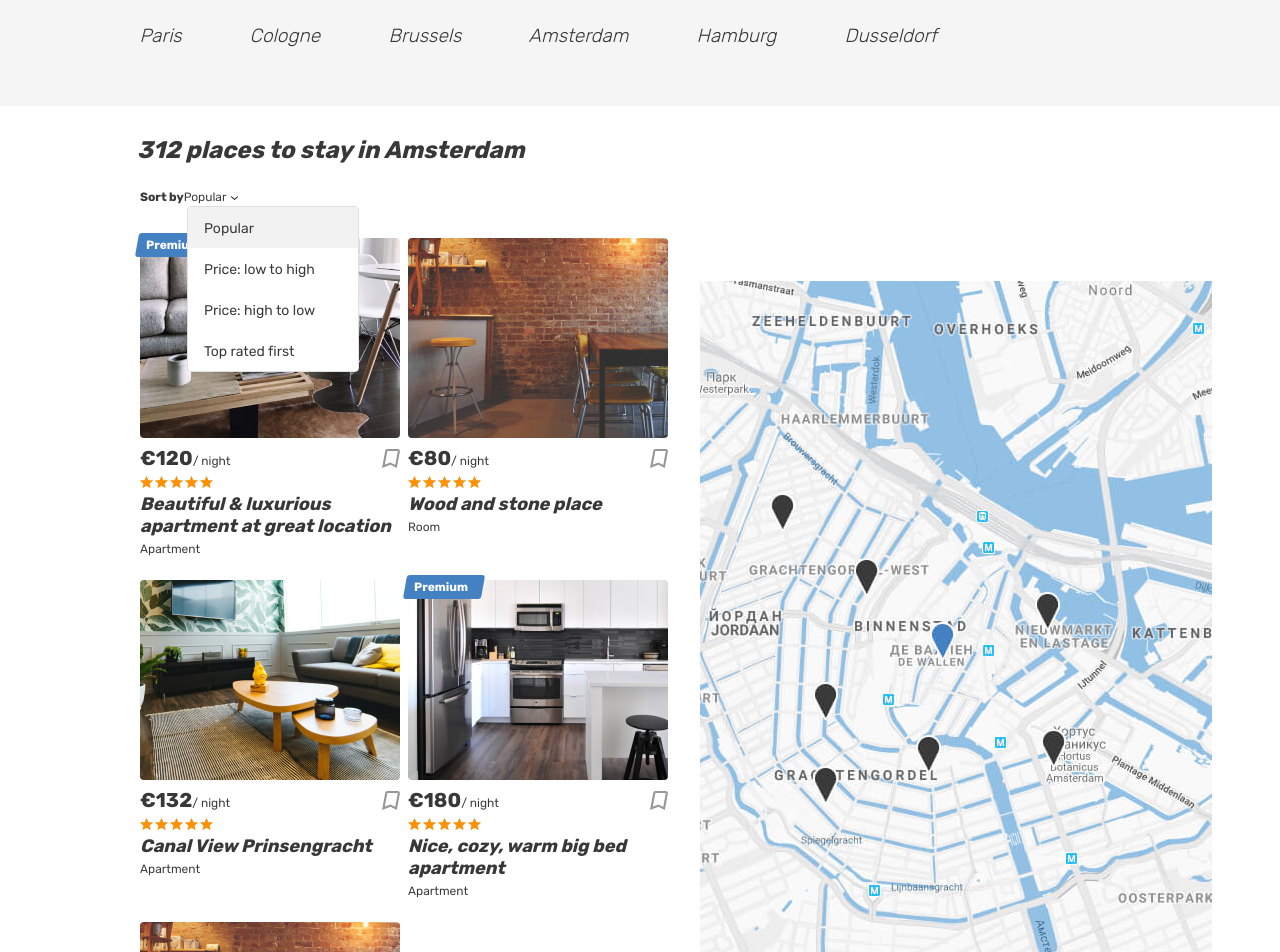
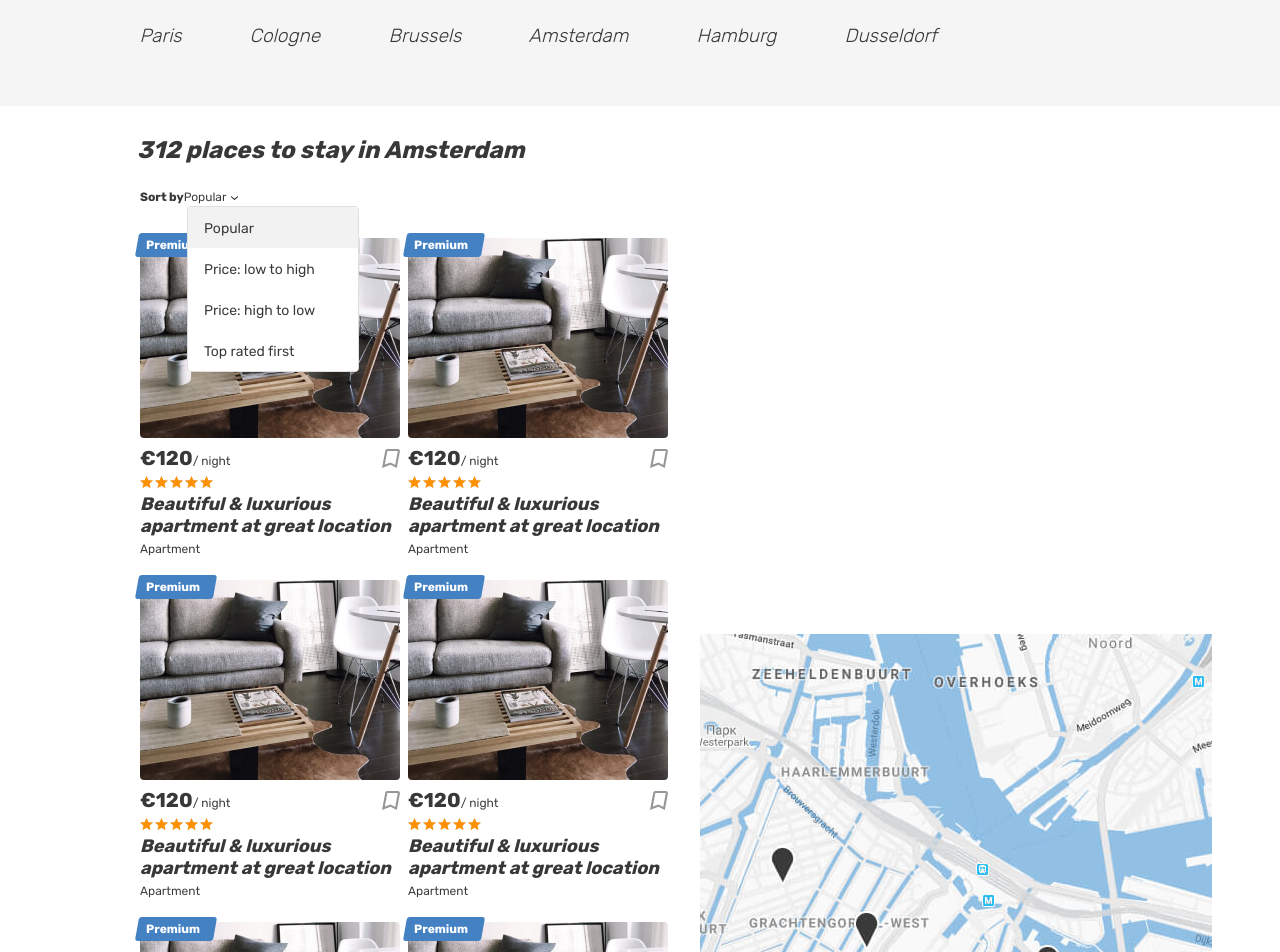
Before and after one commit to htmlacademy-univer-javascript-3/2509175-six-cities-4, a React (Vite) app: page / in a window 1280 px wide. Shown: the top 952 px of the page. Built offline with nearby package versions, Linux system fonts and the light colour scheme.

Commit message:
fix: #2 review

```diff
--- a/src/components/app/app.tsx
+++ b/src/components/app/app.tsx
@@ -1,11 +1,19 @@
 import MainScreen from '../../pages/main/main';
-import { ListCardsProps } from '../../pages/main/main';
+import { ListOffersProps } from '../../pages/main/main';
 
 
-function App({ cards }: ListCardsProps): JSX.Element {
+function App(props: { count: number }): JSX.Element {
   return (
-    <MainScreen cards={cards} />
+    <MainScreen {...props} />
   );
 }
 
+/*
+function App({ offers }: ListOffersProps): JSX.Element {
+  return (
+    <MainScreen offers={offers} />
+  );
+}
+*/
+
 export default App;
--- a/src/components/card/card.tsx
+++ /dev/null
@@ -1,55 +0,0 @@
-export type CardProps = {
-    Status: string | null;
-    Price: number;
-    Rating: number;
-    Description: string;
-    Type: string;
-    Image: string;
-    IsBookmarked: boolean;
-}
-
-function Premium({ Status }: CardProps): JSX.Element {
-  if (Status) {
-    return (<div className="place-card__mark"><span>{Status}</span></div>);
-  }
-  return (<></>);
-}
-
-function Card(props: CardProps): JSX.Element {
-  return (
-    <article className="cities__card place-card">
-      <Premium {...props} />
-      <div className="cities__image-wrapper place-card__image-wrapper">
-        <a href="#">
-          <img className="place-card__image" src={props.Image} width="260" height="200" alt="Place image" />
-        </a>
-      </div>
-      <div className="place-card__info">
-        <div className="place-card__price-wrapper">
-          <div className="place-card__price">
-            <b className="place-card__price-value">&euro;{props.Price}</b>
-            <span className="place-card__price-text">&#47;&nbsp;night</span>
-          </div>
-          <button className="place-card__bookmark-button button" type="button">
-            <svg className="place-card__bookmark-icon" width="18" height="19">
-              <use xlinkHref="#icon-bookmark"></use>
-            </svg>
-            <span className="visually-hidden">{props.IsBookmarked ? 'In bookmarks' : 'To bookmarks'}</span>
-          </button>
-        </div>
-        <div className="place-card__rating rating">
-          <div className="place-card__stars rating__stars">
-            <span style={{ width: props.Rating }}></span>
-            <span className="visually-hidden">Rating</span>
-          </div>
-        </div>
-        <h2 className="place-card__name">
-          <a href="#">{props.Description}</a>
-        </h2>
-        <p className="place-card__type">{props.Type}</p>
-      </div>
-    </article>
-  );
-}
-
-export default Card;
--- /dev/null
+++ b/src/components/offer/offer.tsx
@@ -0,0 +1,73 @@
+export type OfferProps = {
+  id: string;
+  title: string;
+  type: string;
+  price: number;
+  city: {
+    name: string;
+    location: {
+      latitude: number;
+      longitude: number;
+      zoom: number;
+    };
+  };
+  location: {
+    latitude: number;
+    longitude: number;
+    zoom: number;
+  };
+  isFavorite: boolean;
+  isPremium: boolean;
+  rating: number;
+  previewImage: string;
+
+}
+
+function Premium({ isPremium }: OfferProps): false | JSX.Element {
+  return (
+    isPremium && (
+      <div className="place-card__mark">
+        <span>Premium</span>
+      </div>
+    )
+  );
+}
+
+function Offer(props: OfferProps): JSX.Element {
+  return (
+    <article className="cities__card place-card">
+      <Premium {...props} />
+      <div className="cities__image-wrapper place-card__image-wrapper">
+        <a href="#">
+          <img className="place-card__image" src={props.previewImage} width="260" height="200" alt="Place image" />
+        </a>
+      </div>
+      <div className="place-card__info">
+        <div className="place-card__price-wrapper">
+          <div className="place-card__price">
+            <b className="place-card__price-value">&euro;{props.price}</b>
+            <span className="place-card__price-text">&#47;&nbsp;night</span>
+          </div>
+          <button className="place-card__bookmark-button button" type="button">
+            <svg className="place-card__bookmark-icon" width="18" height="19">
+              <use xlinkHref="#icon-bookmark"></use>
+            </svg>
+            <span className="visually-hidden">{props.isFavorite ? 'In bookmarks' : 'To bookmarks'}</span>
+          </button>
+        </div>
+        <div className="place-card__rating rating">
+          <div className="place-card__stars rating__stars">
+            <span style={{ width: props.rating * 20 }}></span>
+            <span className="visually-hidden">Rating</span>
+          </div>
+        </div>
+        <h2 className="place-card__name">
+          <a href="#">{props.title}</a>
+        </h2>
+        <p className="place-card__type">{props.type}</p>
+      </div>
+    </article>
+  );
+}
+
+export default Offer;
--- a/src/index.tsx
+++ b/src/index.tsx
@@ -1,7 +1,7 @@
 import React from 'react';
 import ReactDOM from 'react-dom/client';
 import App from '../src/components/app/app';
-import { DefaultCards } from './params';
+import { DefaultOffers } from './params';
 
 const root = ReactDOM.createRoot(
   document.getElementById('root') as HTMLElement
@@ -9,6 +9,14 @@ const root = ReactDOM.createRoot(
 
 root.render(
   <React.StrictMode>
-    <App cards={DefaultCards} />
+    <App count={10} />
   </React.StrictMode>
 );
+
+/*
+root.render(
+  <React.StrictMode>
+    <App offers={DefaultOffers} />
+  </React.StrictMode>
+);
+*/
--- a/src/pages/main/main.tsx
+++ b/src/pages/main/main.tsx
@@ -1,11 +1,13 @@
 import { DefaultLocations } from '../../params';
-import Card from '../../components/card/card';
-import { CardProps } from '../../components/card/card';
+import { DefaultOffers } from '../../params';
+
+import Offer from '../../components/offer/offer';
+import { OfferProps } from '../../components/offer/offer';
 import { Location } from '../../components/location/location';
 
 
-export type ListCardsProps = {
-    cards: CardProps[];
+export type ListOffersProps = {
+    offers: OfferProps[];
 }
 
 export type ListLocationsProps = {
@@ -33,19 +35,37 @@ function ListLocations({locations}: ListLocationsProps): JSX.Element {
   );
 }
 
-function ListCards({ cards }: ListCardsProps): JSX.Element {
+function ListOffers({ offers }: ListOffersProps): JSX.Element {
   return (
     <div className="cities__places-list places__list tabs__content">
       {
-        cards.map((card) => (
-          <Card {...card} />
+
+        offers.map((offer) => (
+          <Offer {...offer} />
         ))
       }
     </div>
   );
 }
 
-function MainScreen({ cards }: ListCardsProps): JSX.Element {
+function ListCountOffers({ count }: {count: number}): JSX.Element {
+  return (
+    <div className="cities__places-list places__list tabs__content">
+      {
+        [...Array(count)].map((e, i) => (
+          <Offer {...DefaultOffers[0]} />
+        ))
+      }
+    </div>
+  );
+}
+
+/*
+function MainScreen({ offers }: ListOffersProps): JSX.Element {
+<ListOffers offers={offers} />
+*/
+
+function MainScreen({ count }: {count: number}): JSX.Element {
   return (
     <main className="page__main page__main--index">
       <h1 className="visually-hidden">Cities</h1>
@@ -70,7 +90,9 @@ function MainScreen({ cards }: ListCardsProps): JSX.Element {
                 <li className="places__option" tabIndex={0}>Top rated first</li>
               </ul>
             </form>
-            <ListCards cards={cards} />
+
+            <ListCountOffers count={count} />
+
           </section>
           <div className="cities__right-section">
             <section className="cities__map map"></section>
--- a/src/params.ts
+++ b/src/params.ts
@@ -1,8 +1,8 @@
-import { CardProps } from '../src/components/card/card';
+import { OfferProps } from './components/offer/offer';
 import { Location } from '../src/components/location/location';
 
 
-export const DefaultLocations : Location[] = [
+export const DefaultLocations: Location[] = [
   { Name: 'Paris' },
   { Name: 'Cologne' },
   { Name: 'Brussels' },
@@ -11,50 +11,120 @@ export const DefaultLocations : Location[] = [
   { Name: 'Dusseldorf' }
 ];
 
-export const DefaultCards: CardProps[] = [
+export const DefaultOffers: OfferProps[] = [
   {
-    Status: 'Premium',
-    Price: 120,
-    Image: 'img/apartment-01.jpg',
-    Rating: 80,
-    Description: 'Beautiful & luxurious apartment at great location',
-    Type: 'Apartment',
-    IsBookmarked: false
+    id: '1',
+    title: 'Beautiful & luxurious apartment at great location',
+    type: 'Apartment',
+    price: 120,
+    city: {
+      name: 'Amsterdam',
+      location: {
+        latitude: 52.35514938496378,
+        longitude: 4.673877537499948,
+        zoom: 8
+      }
+    },
+    location: {
+      latitude: 52.35514938496378,
+      longitude: 4.673877537499948,
+      zoom: 8
+    },
+    isFavorite: false,
+    isPremium: true,
+    rating: 4,
+    previewImage: 'img/apartment-01.jpg'
   },
   {
-    Status: null,
-    Price: 80,
-    Image: 'img/room.jpg',
-    Rating: 80,
-    Description: 'Wood and stone place',
-    Type: 'Room',
-    IsBookmarked: true
+    id: '2',
+    title: 'Wood and stone place',
+    type: 'Room',
+    price: 80,
+    city: {
+      name: 'Amsterdam',
+      location: {
+        latitude: 52.35514938496378,
+        longitude: 4.673877537499948,
+        zoom: 8
+      }
+    },
+    location: {
+      latitude: 52.35514938496378,
+      longitude: 4.673877537499948,
+      zoom: 8
+    },
+    isFavorite: true,
+    isPremium: false,
+    rating: 4,
+    previewImage: 'img/room.jpg'
   },
   {
-    Status: null,
-    Price: 132,
-    Image: 'img/apartment-02.jpg',
-    Rating: 80,
-    Description: 'Canal View Prinsengracht',
-    Type: 'Apartment',
-    IsBookmarked: false
+    id: '3',
+    title: 'Canal View Prinsengracht',
+    type: 'Apartment',
+    price: 132,
+    city: {
+      name: 'Amsterdam',
+      location: {
+        latitude: 52.35514938496378,
+        longitude: 4.673877537499948,
+        zoom: 8
+      }
+    },
+    location: {
+      latitude: 52.35514938496378,
+      longitude: 4.673877537499948,
+      zoom: 8
+    },
+    isFavorite: false,
+    isPremium: false,
+    rating: 4,
+    previewImage: 'img/apartment-02.jpg'
   },
   {
-    Status: 'Premium',
-    Price: 180,
-    Image: 'img/apartment-03.jpg',
-    Rating: 100,
-    Description: 'Nice, cozy, warm big bed apartment',
-    Type: 'Apartment',
-    IsBookmarked: false
+    id: '4',
+    title: 'Nice, cozy, warm big bed apartment',
+    type: 'apartment',
+    price: 180,
+    city: {
+      name: 'Amsterdam',
+      location: {
+        latitude: 52.35514938496378,
+        longitude: 4.673877537499948,
+        zoom: 8
+      }
+    },
+    location: {
+      latitude: 52.35514938496378,
+      longitude: 4.673877537499948,
+      zoom: 8
+    },
+    isFavorite: false,
+    isPremium: true,
+    rating: 5,
+    previewImage: 'img/apartment-03.jpg'
   },
   {
-    Status: null,
-    Price: 80,
-    Image: 'img/room.jpg',
-    Rating: 80,
-    Description: 'Wood and stone place',
-    Type: 'Room',
-    IsBookmarked: true
+    id: '5',
+    title: 'Wood and stone place',
+    type: 'Room',
+    price: 80,
+    city: {
+      name: 'Amsterdam',
+      location: {
+        latitude: 52.35514938496378,
+        longitude: 4.673877537499948,
+        zoom: 8
+      }
+    },
+    location: {
+      latitude: 52.35514938496378,
+      longitude: 4.673877537499948,
+      zoom: 8
+    },
+    isFavorite: true,
+    isPremium: false,
+    rating: 4,
+    previewImage: 'img/room.jpg'
   }
 ];
```
Also changed, not shown: src/pages/main/articles.tsx (deleted).
